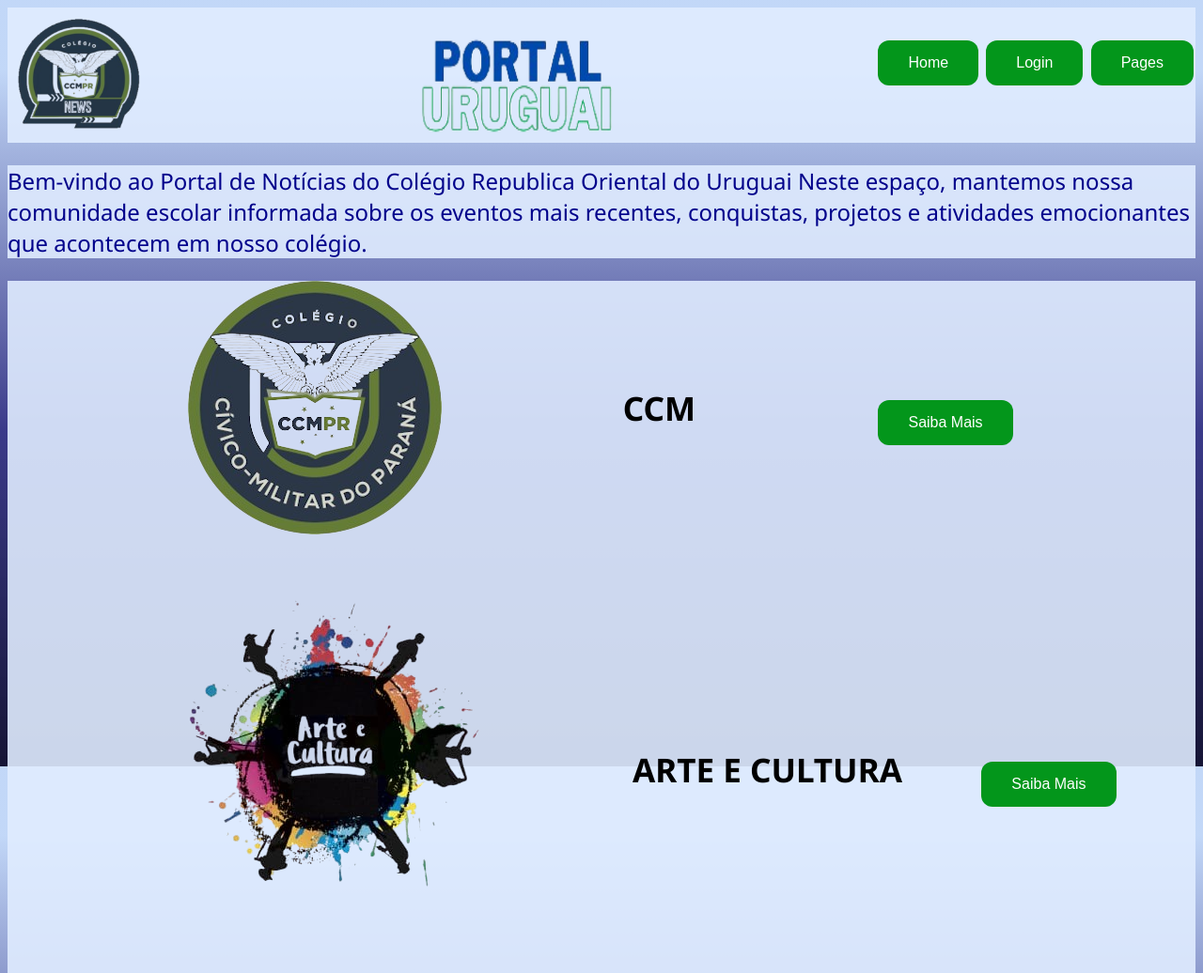
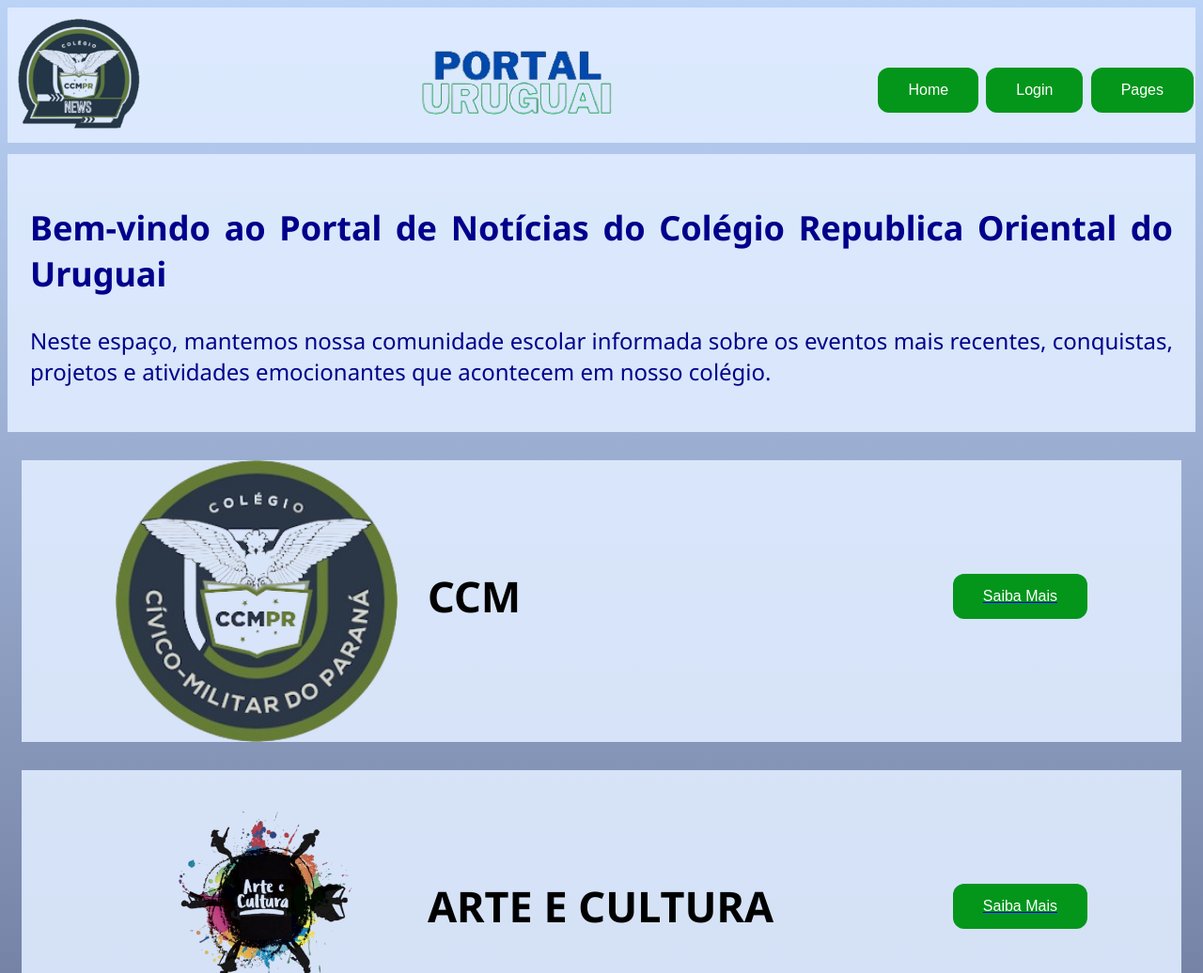
Before and after one commit to Prof-RafaGrillo/Jornal-Uruguai, a plain HTML site: page index.html in a window 1280 px wide. Shown: the top 1036 px of the page at 94% size. Drawn offline with Linux system fonts and the light colour scheme; a web font is replaced by a local one.

Commit message:
adicionando responsividade

```diff
--- a/estilo.css
+++ b/estilo.css
@@ -8,20 +8,89 @@
 
 
 body{
-    background: rgb(12,11,45);
-    background: linear-gradient(0deg, rgba(12,11,45,0.9612219887955182) 0%, rgba(35,35,124,0.8939950980392157) 44%, rgba(187,211,247,0.896796218487395) 91%);
-    height: 100vh;
+    background: rgb(187,211,247);
+    background: linear-gradient(180deg, rgba(187,211,247,1) 0%, rgba(22,21,54,1) 100%);
     font-family: "Noto Sans", sans-serif;
 }
 
+.cabecalho{
+    display: flex;
+    background-color: rgba(224, 236, 255, 0.897);
+    width: 100%;
+    align-items: center;
+    justify-content: center;
 
 
+}
+
+.imglogo{
+    width: 30%;
+}
+
+.icones-cbc{
+    display: none;
+}
+
+.corpo1{
+    background-color: rgba(224, 236, 255, 0.897) ;
+    font-size: 15px;
+    color: darkblue;
+    text-align: justify;
+    margin-top: 0.5em;
+    padding: 1em;
+}
+
+.item{
+    margin: 1em 0.5em;
+    border-radius: 2em;
+    display: flex;
+    justify-content:space-around;
+    background-color: rgba(224, 236, 255, 0.897);
+    align-items: center;
+}
+
+.item-descricao{
+    display: flex;
+    flex-direction: column;
+    justify-content: center;
+    align-items: center;
+    margin-bottom: 10px;
+
+}
+
+.images{
+    width: 30%;
+}
+
+.buton{
+    background-color: #03961b;
+    color: white;
+    padding: 12px 28px;
+    border: none;
+    border-radius: 12px;
+}
+
+.titulo-comunidade{
+    font-size: 16px;
+}
+.Logo-CCM{
+    width: 100px;
+    height: 100px;
+}
+
+@media screen and (min-width: 768px) {
+    .botoes {
+        display: flex;
+    }
     .cabecalho{
         background-color: rgba(224, 236, 255, 0.897)  ;
         display: flex;
         justify-content: space-between;
         color: rgb(33, 32, 32);
 
+    }
+    .icones-cbc{
+        display: block;
     }
 
     .imglogo1{
@@ -70,10 +139,30 @@ body{
     }
 
     .item{
-     display: flex;
+         display: grid;
+         grid-template-columns: 35% 65%;
          align-items: center;
          background-color: rgba(224, 236, 255, 0.897);
          justify-content: space-evenly;
+         border-radius: 0px;
+         height: 300px;
+    }
+
+    .item img{
+        width: auto;
+        height: 300px;
+        margin-left: 100px;
+    }
+
+    .images{
+        width: 25%;
+    }
+    .item-descricao{
+        display: flex;
+        flex-direction: row;
+        justify-content: space-between;
+        align-items: center;
+
     }
 
     .logos{
@@ -90,12 +179,11 @@ body{
         padding: 15px 32px;
         text-align: center;
         text-decoration: none;
-    display: inline-block;
         font-size: 16px;
-    margin: 4px 2px;
+        margin: 4px 100px;
         cursor: pointer;
         border-radius: 12px;
-    margin-top: 35px;
+
 
         font-family: "Tauri", sans-serif;
     }
@@ -106,8 +194,7 @@ body{
         color: black;
 
     }
-
-@media screen and (min-width: 768px) {
-    .botoes {
-        display: flex;
+    .titulo-comunidade{
+        font-size: 45px;
     }
+}
--- a/index.html
+++ b/index.html
@@ -6,9 +6,9 @@
     <title>Portal Uruguai</title>
     <link rel="stylesheet" href="estilo.css">
 </head>
-        <meta name="viewport" content="width=device-width, initial-scale=1.0">
+
 <body>
-        <section class="cabecalho">
+        <header class="cabecalho">
                 <img src="./Logo_News-removebg-preview (2).png" alt="" class="imglogo">
                 <img src="Po__1_-removebg-preview.png" alt="" class="imglogo1">
                 <div class="icones-cbc">
@@ -16,65 +16,61 @@
                         <button class="botao">Login</button>
                         <button class="botao">Pages</button>
                 </div>
+        </header>
+        <section class="corpo1">
+             <h2>Bem-vindo ao Portal de Notícias do Colégio Republica Oriental do Uruguai </h2>
+               <p> Neste espaço, mantemos nossa comunidade escolar informada sobre os eventos mais recentes,
+                conquistas, projetos e atividades emocionantes que acontecem em nosso colégio. </p>
         </section>
-        <section class="corpo1">
-             <p>Bem-vindo ao Portal de Notícias do Colégio Republica Oriental do Uruguai
-
-                Neste espaço, mantemos nossa comunidade escolar informada sobre os eventos mais recentes, conquistas, projetos e atividades emocionantes que acontecem em nosso colégio.
-             </p>
-
-        </section>
-
-        <section class="classes">
-
 
         <section class="logos">
 
                 <div class="item">
                         <img class="images" src="Imagens/Logo-CCM.png" alt="">
+                        <div class="item-descricao">
                                 <h1>CCM</h1>
-                <link rel="stylesheet" href="">
                                 <a href="https://civico-militares.vercel.app" target="_blank"><button class="buton">Saiba Mais</button></a>
+                        </div>
+                </div>
 
-        </div>
                 <div class="item">
                         <img class="images" src="Imagens/Arte-Cultura.png" alt="">
+                        <div class="item-descricao">
                                 <h1>ARTE E CULTURA</h1>
-                <link rel="stylesheet" href="">
                                 <a href="https://site-arte-e-cultura.vercel.app" target="_blank"><button class="buton">Saiba Mais</button></a>
-
+                        </div>
                 </div>
 
 	        <div class="item">
                         <img class="images" src="Imagens/Esportes.png" alt="">
+                        <div class="item-descricao">
                                 <h1>ESPORTES</h1>
-                <link rel="stylesheet" href="">
                                 <a href="https://site-esportes-one.vercel.app" target="_blank"><button class="buton">Saiba Mais</button></a>
-
+                        </div>
                 </div>
 
 	        <div class="item">
                         <img class="images" src="Imagens/Ola ENEM.png" alt="">
+                        <div class="item-descricao">
                                 <h1>OLÁ ENEM</h1>
-                <link rel="stylesheet" href="">
                                 <a href="https://ol-enem.vercel.app" target="_blank"><button class="buton">Saiba Mais</button></a>
-
+                        </div>
                 </div>
 
                 <div class="item">
                         <img class="images" src="Imagens/Talentos.png" alt="">
+                        <div class="item-descricao">
                                 <h1>TALENTOS URUGUAI</h1>
-                <link rel="stylesheet" href="">
                                 <a href="https://talentosuruguai.vercel.app" target="_blank"><button class="buton">Saiba Mais</button></a>
-
+                        </div>
                 </div>
 
                 <div class="item">
                         <img class="images" src="Imagens/Comunidade-Escolar.png" alt="">
-                <h1>COMUNIDADE ESCOLAR</h1>
-                <link rel="stylesheet" href="">
+                        <div class="item-descricao">
+                                <h1 class="titulo-comunidade">COMUNIDADE ESCOLAR</h1>
                                 <a href="https://comunidade-escolar.vercel.app" target="_blank"><button class="buton">Saiba Mais</button></a>
-
+                        </div>
                 </div>
         </section>
 
```
Lines whose indentation alone changed are shown as unchanged.
